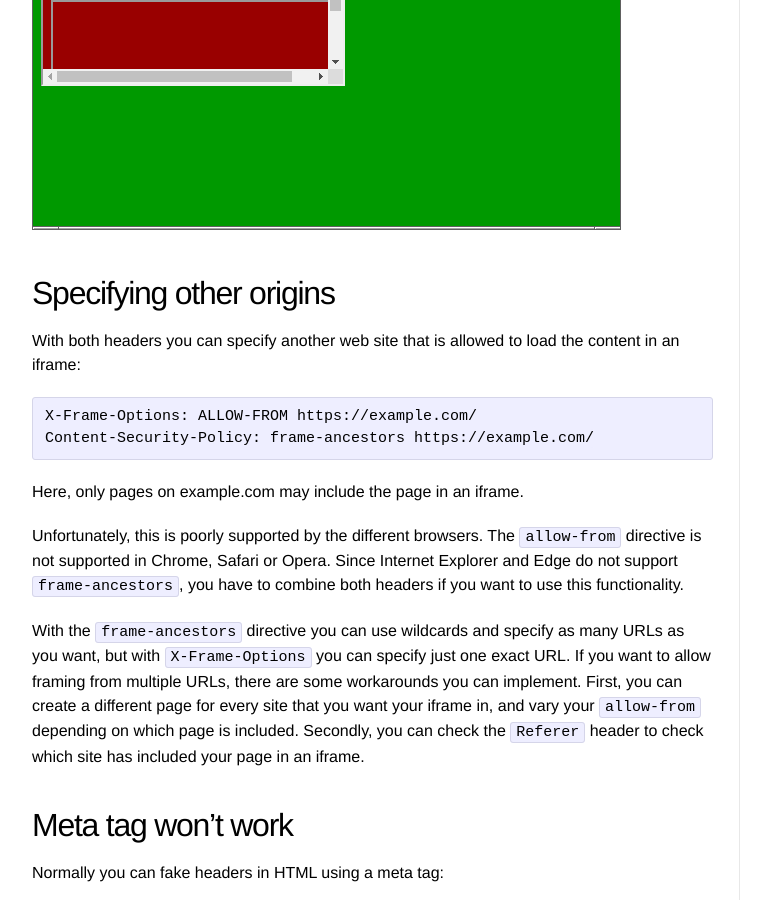
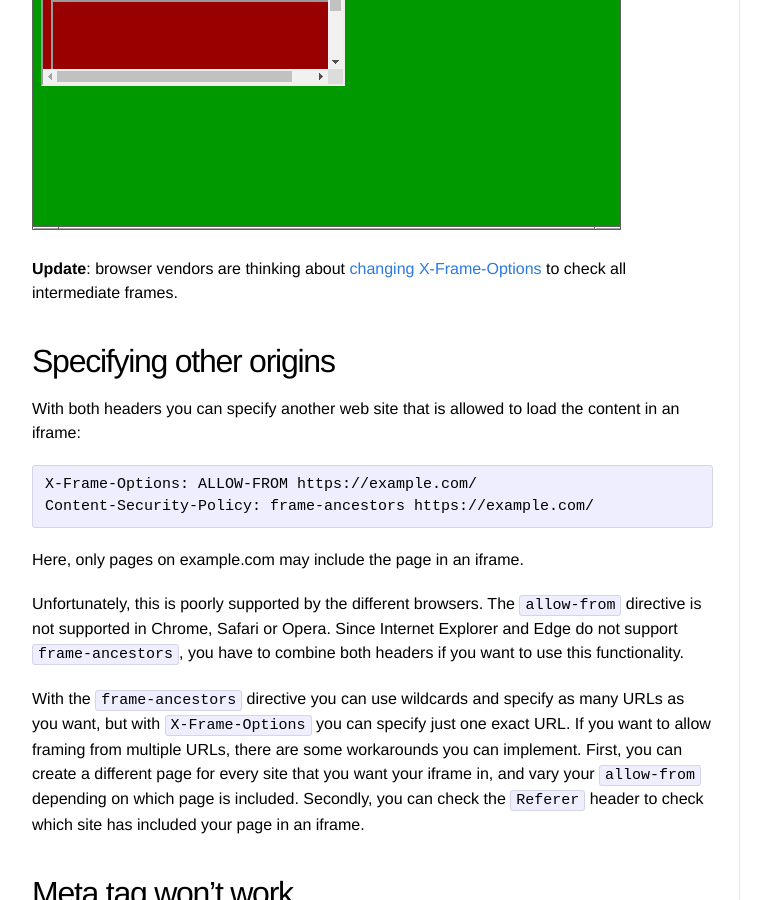
Before and after one commit to Sjord/Sjord.github.io, a Jekyll site: the page built from _posts/2016-07-15-block-iframe-loading.md, in a window 1280 px wide and 900 px high, scrolled down 3182 px. Shown: the whole window, without its empty margins (108-879 px from the left). Built offline with Jekyll 4.4.1, drawn with Linux system fonts in a browser that asks for light colours.

Commit message:
Update about XFO and intermediate frames

```diff
--- a/_posts/2016-07-15-block-iframe-loading.md
+++ b/_posts/2016-07-15-block-iframe-loading.md
@@ -51,6 +51,8 @@
 
 ![Good.internal is not loaded in the iframe](/images/chromium-iframe-in-iframe-blocked.png)
 
+**Update**: browser vendors are thinking about [changing X-Frame-Options](https://www.chromestatus.com/feature/4678102647046144) to check all intermediate frames.
+
 ## Specifying other origins
 
 With both headers you can specify another web site that is allowed to load the content in an iframe:
```
